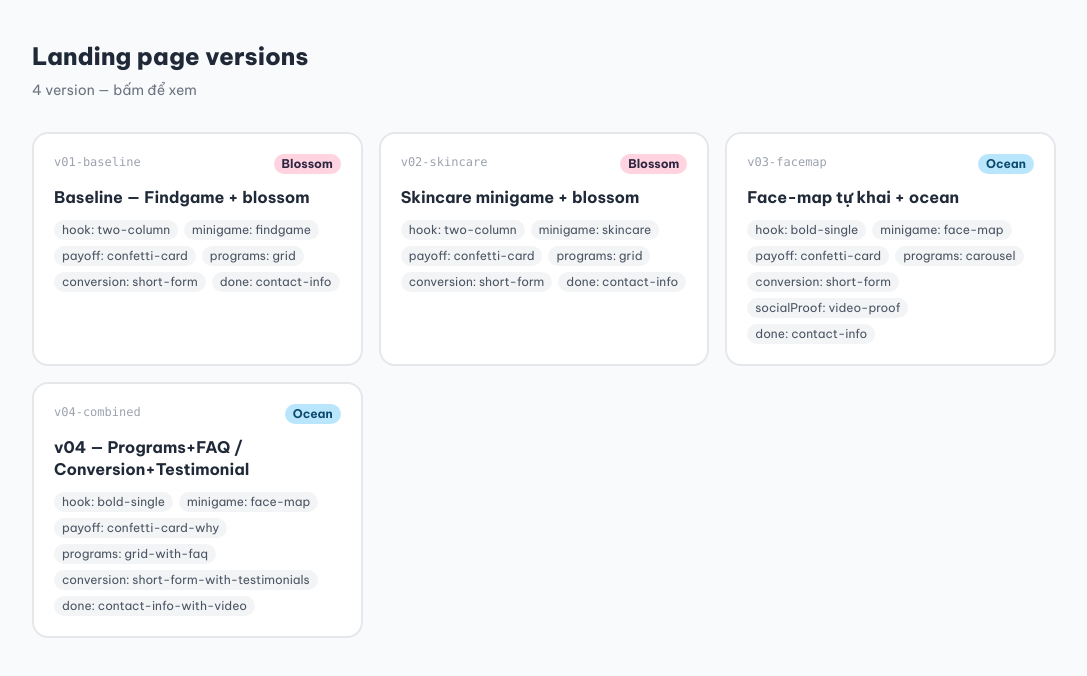
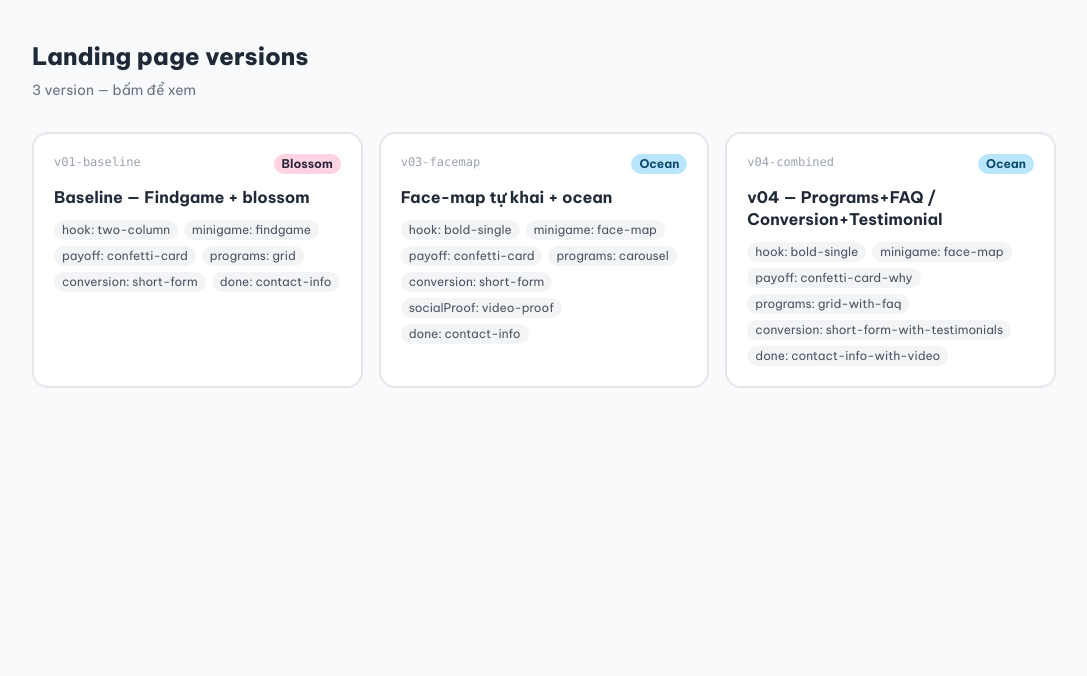
Before and after one commit to phuongnam204/landing-page, a Next.js app: page /versions in a window 1280 px wide. Shown: the top 676 px of the page, without its empty margins (96-1183 px from the left). Built offline with nearby package versions, Linux system fonts and the light colour scheme.

Commit message:
feat: remove v02-skincare — set v01-baseline as production default

```diff
--- a/src/app/page.tsx
+++ b/src/app/page.tsx
@@ -1,9 +1,9 @@
 import LandingFlow from '../landing/LandingFlow';
 import { getRecipeById } from '../landing/recipes';
-import { v02Skincare } from '../landing/recipes/v02-skincare';
+import { v01Baseline } from '../landing/recipes/v01-baseline';
 
 export default async function Home({ searchParams }: { searchParams: Promise<{ recipe?: string }> }) {
   const { recipe: recipeId } = await searchParams;
-  const recipe = (recipeId ? getRecipeById(recipeId) : null) ?? v02Skincare;
+  const recipe = (recipeId ? getRecipeById(recipeId) : null) ?? v01Baseline;
   return <LandingFlow recipe={recipe} />;
 }
--- a/src/landing/recipes/index.ts
+++ b/src/landing/recipes/index.ts
@@ -1,10 +1,9 @@
 import { v01Baseline } from './v01-baseline';
-import { v02Skincare } from './v02-skincare';
 import { v03Facemap } from './v03-facemap';
 import { v04Combined } from './v04-combined';
 import type { Recipe } from '../validateRecipe';
 
-export const allRecipes: Recipe[] = [v01Baseline, v02Skincare, v03Facemap, v04Combined];
+export const allRecipes: Recipe[] = [v01Baseline, v03Facemap, v04Combined];
 export function getRecipeById(id: string): Recipe | undefined {
   return allRecipes.find(r => r.id === id);
 }
```
